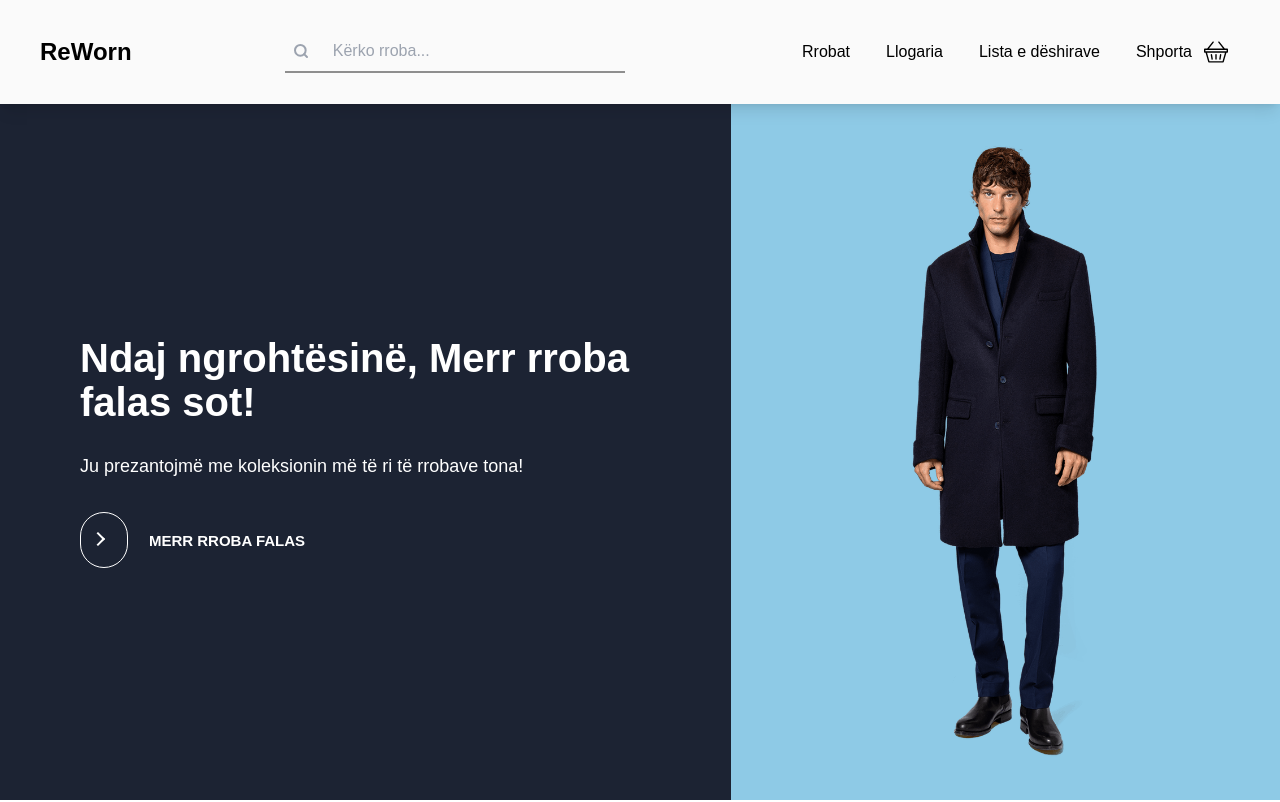
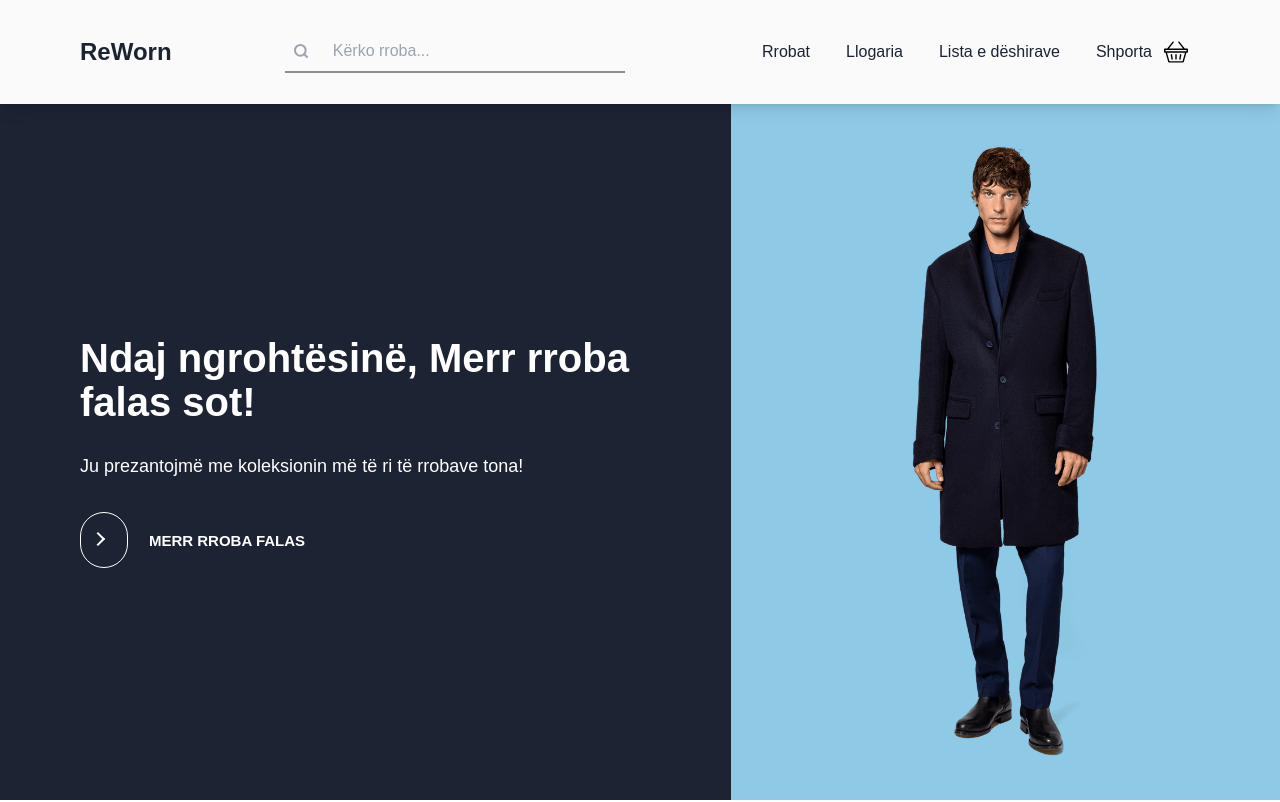
Before and after one commit to FatlumG/ReWorn, a React (Vite) app in the folder reworn-app/: page /home in a window 1280 px wide. Shown: the top 802 px of the page. Built offline with nearby package versions, Linux system fonts and the light colour scheme.

Commit message:
Fixed heafer

```diff
--- a/reworn-app/src/components/header/Header.jsx
+++ b/reworn-app/src/components/header/Header.jsx
@@ -4,8 +4,8 @@ import Navbar from "./Navbar";
 
 function Header() {
   return (
-    <header className="relative h-[13vh] bg-bg-primary flex justify-between items-center px-10 px-sm-20 shadow-lg z-50 font-poppins">
-      <div className="text text-2xl font-bold">ReWorn</div>
+    <header className="relative h-[13vh] bg-bg-primary flex justify-between items-center px-10 sm:px-20 shadow-lg z-50 font-poppins">
+      <div className="text text-2xl font-bold text-primary">ReWorn</div>
       <div className="search-bar hidden sm:flex items-center border-b-2 border-gray">
         <img
           src={search}
--- a/reworn-app/src/components/header/Navbar.jsx
+++ b/reworn-app/src/components/header/Navbar.jsx
@@ -11,7 +11,7 @@ function Navbar() {
       <ul
         className={`absolute flex flex-col bg-bg-primary w-full h-[100vh] ${
           open ? "top-0 left-0 opacity-100" : "top-0 left-full opacity-50"
-        } justify-center lg:flex-row lg:static lg:bg-transparent lg:opacity-100 lg:w-auto lg:h-auto items-center gap-3 font-poppins transition-all duration-500`}
+        } justify-center text-primary lg:flex-row lg:static lg:bg-transparent lg:opacity-100 lg:w-auto lg:h-auto items-center gap-3 font-poppins transition-all duration-500`}
       >
         <li className="cursor-pointer">
           <FaXmark
```
